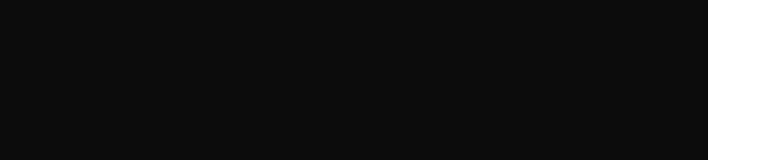
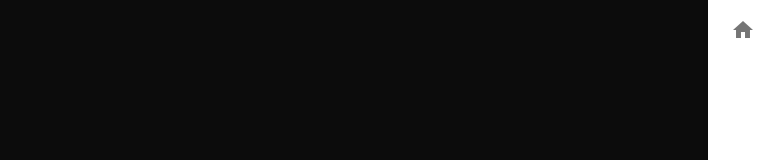
Before and after one commit to phann-phearoen/mechadock, a Nuxt app: page / in a window 1280 px wide. Shown: the top 160 px of the page, without its empty margins (502-1280 px from the left). Built offline with nearby package versions, Linux system fonts and the light colour scheme.

Commit message:
add btn to home

```diff
--- a/components/right-drawer.vue
+++ b/components/right-drawer.vue
@@ -5,20 +5,10 @@
       tile
       elevation="2"
 		>
-			<div
-        class="rounded-circle mx-auto mt-4 drawer-btn"
-        style="
-          cursor:pointer;
-          width: 50px;
-          height: 50px;
-          opacity: .7;
-          font-weight: 600;
-        "
-        :style="{ backgroundColor: color }"
-        @click="openColorPicker"
-			>
-        <div class="pt-3 pl-2 white--text">logo</div>
-      </div>
+      <v-icon
+        class="drawer-btn d-block mx-auto mt-4"
+        @click="toTop"
+      >mdi-home</v-icon>
 
 			<v-icon
         class="drawer-btn"
@@ -95,8 +85,8 @@
       }
       this.$router.push(route)
     },
-    openColorPicker() {
-      this.$nuxt.$emit('openColorPicker')
+    toTop() {
+      this.$router.push('/')
     },
   },
 }
```
